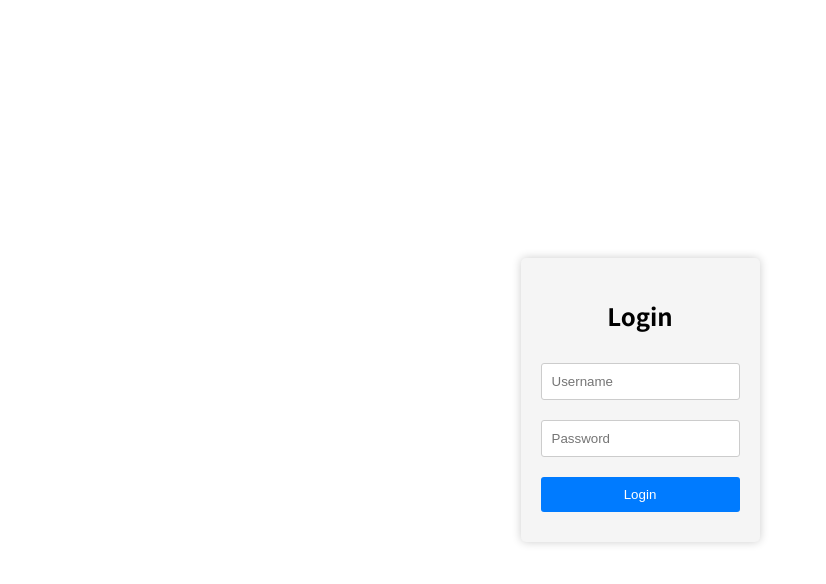
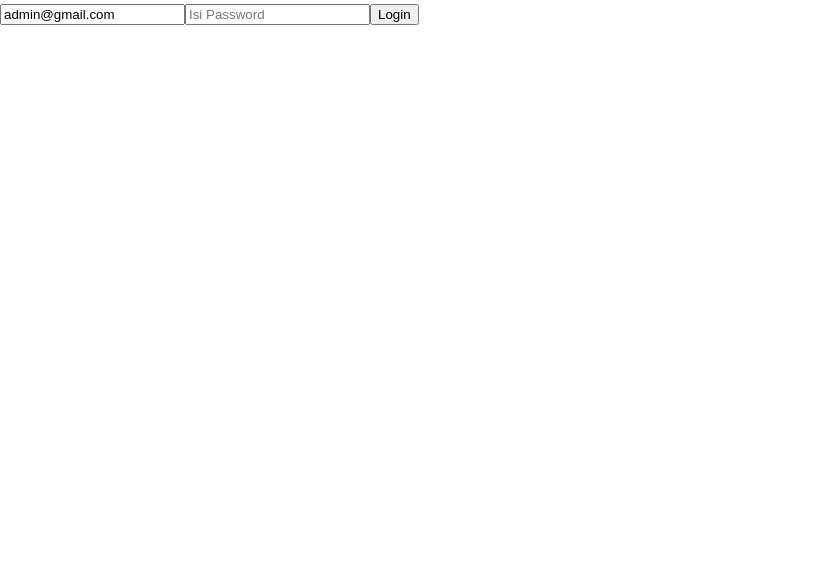
Before and after one commit to siopipin/pengembangan_aplikasi_web, a React (Create React App) app: page / in a window 1280 px wide. Shown: the top 584 px of the page, without its empty margins (0-826 px from the left). Built offline with nearby package versions, Linux system fonts and the light colour scheme.

Commit message:
add M05a class sample

```diff
--- a/src/App.js
+++ b/src/App.js
@@ -1,6 +1,8 @@
-import M05App from "./M05/M05App";
+// import M05App from "./M05/M05App";
+import Dashboard from "./M05a/Dashboard";
+import Profile from "./M05a/Profile";
 
 function App() {
-  return <M05App />;
+  return <Dashboard />;
 }
 export default App;
--- /dev/null
+++ b/src/M05a/Dashboard.jsx
@@ -0,0 +1,21 @@
+import React from 'react'
+import { Route, Routes } from 'react-router-dom'
+import Profile from './Profile'
+import HomePage from './HomePage'
+import QnA from './QnA'
+import LoginPage from './LoginPage'
+
+function Dashboard() {
+  return (
+    <Routes>
+      <Route path='/' element={<LoginPage />} />
+      <Route path='/dashboard/:email' element={<HomePage />}>
+        <Route path='profile' element={<Profile />} />
+        <Route path='qna' element={<QnA />} />
+      </Route>
+      <Route path='/profile/:nama' element={<Profile />} />
+    </Routes>
+  )
+}
+
+export default Dashboard
--- /dev/null
+++ b/src/M05a/HomePage.jsx
@@ -0,0 +1,16 @@
+import React from 'react'
+import { Link, Outlet, useParams } from 'react-router-dom'
+
+function HomePage() {
+    const { email } = useParams()
+  return (
+    <div>
+      <h1>Welcome {email}</h1>
+      <Link to='profile'><span>Profile   </span></Link>
+      <Link to='qna'><span>QnA</span></Link>
+      <Outlet />
+    </div>
+  )
+}
+
+export default HomePage
--- /dev/null
+++ b/src/M05a/LoginPage.jsx
@@ -0,0 +1,28 @@
+import React, { useState } from "react";
+import { useNavigate } from "react-router-dom";
+
+function LoginPage() {
+  const [email, setEmail] = useState("admin@gmail.com");
+  const [pass, setPass] = useState("");
+  const navigate = useNavigate();
+
+  function handleLogin() {
+    if (email === "admin@gmail.com") {
+      navigate(`/dashboard/${email}`);
+    } else {
+      navigate("/");
+    }
+  }
+
+  return (
+    <div>
+      <form>
+        <input type="email" placeholder="Isi Email" value={email} />
+        <input type="password" placeholder="Isi Password" value={pass} />
+        <button onClick={handleLogin}>Login</button>
+      </form>
+    </div>
+  );
+}
+
+export default LoginPage;
--- /dev/null
+++ b/src/M05a/Profile.jsx
@@ -0,0 +1,14 @@
+import React from 'react'
+import { useParams } from 'react-router-dom'
+
+function Profile() {
+    const { nama } = useParams()
+  return (
+    <div style={{backgroundColor: 'red', color: 'white'}}>
+      <p>Profile</p>
+      <i>{nama}</i>
+    </div>
+  )
+}
+
+export default Profile
--- /dev/null
+++ b/src/M05a/QnA.jsx
@@ -0,0 +1,15 @@
+import React from 'react'
+
+function QnA() {
+  return (
+    <div style={{ backgroundColor : 'blue', color: 'white' }}>
+      <ul>
+        <li>AQa</li>
+        <li>AQb</li>
+        <li>AQc</li>
+      </ul>
+    </div>
+  )
+}
+
+export default QnA
--- a/src/index.js
+++ b/src/index.js
@@ -9,4 +9,5 @@ root.render(
   <BrowserRouter>
     <App />
   </BrowserRouter>
+
 );
```
Also changed, not shown: src/M05a/about.html (added, +11 -0 lines).
